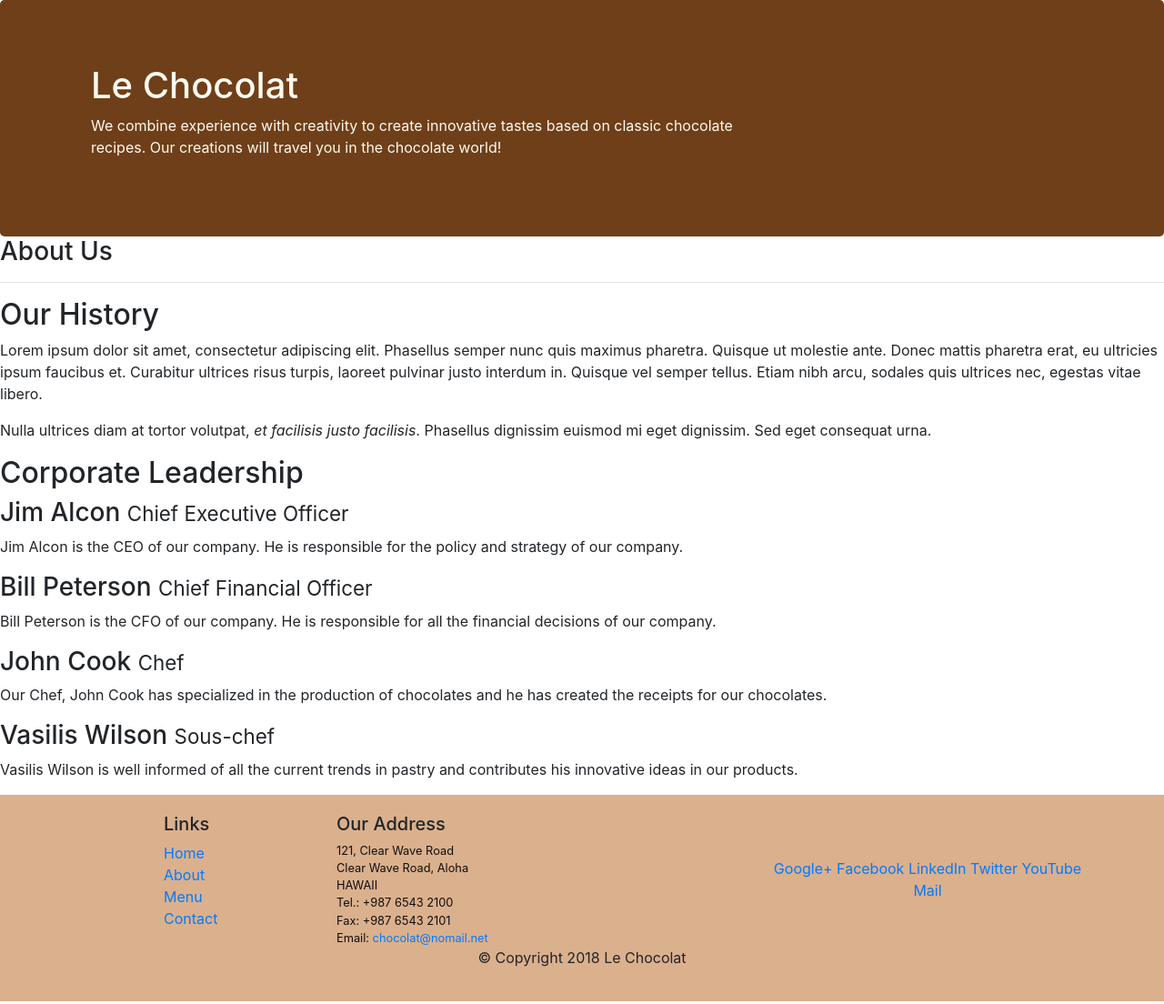
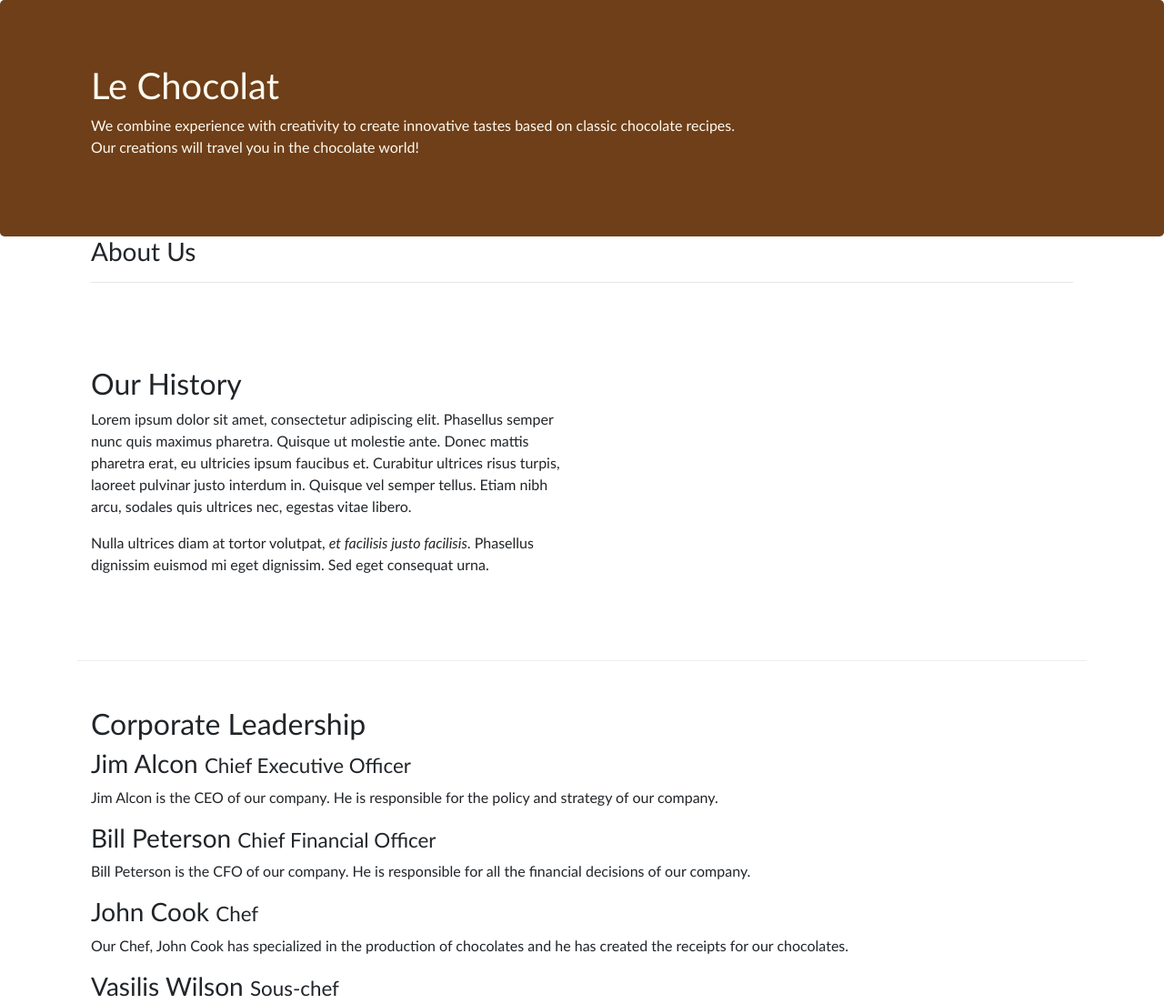
Before and after one commit to CeSeWo-LT/leChocolat, a website: page aboutus.html in a window 1280 px wide. Shown: the top 1104 px of the page at 91% size. Drawn offline with nearby package versions, Linux system fonts and the light colour scheme.

Commit message:
Bootstrap Assignment 1 Task 2

```diff
--- a/aboutus.html
+++ b/aboutus.html
@@ -27,27 +27,28 @@
         </div>
     </header>
 
-    <div>
-        <div>
-            <div>
+    <div class="container">
+        <div class="row-header align-items-center">
+            <div class="col-12">
                <h3>About Us</h3>
                <hr>
             </div>
         </div>
 
-        <div>
-            <div>
+        <div class="row row-content align-items-center">
+            <div class="col-12 col-sm-6">
                 <h2>Our History</h2>
                 <p>Lorem ipsum dolor sit amet, consectetur adipiscing elit. Phasellus semper nunc quis maximus pharetra. Quisque ut molestie ante. Donec mattis pharetra erat, eu ultricies ipsum faucibus et. Curabitur ultrices risus turpis, laoreet pulvinar justo interdum in. Quisque vel semper tellus. Etiam nibh arcu, sodales quis ultrices nec, egestas vitae libero. </p>
                 <p>Nulla ultrices diam at tortor volutpat, <em>et facilisis justo facilisis</em>. Phasellus dignissim euismod mi eget dignissim. Sed eget consequat urna. </p>
+
             </div>
             <div>
             </div>
         </div>
 
 
-        <div>
-            <div>
+        <div class="row row-content align-items-center">
+            <div class="col-12">
                 <h2>Corporate Leadership</h2>
                 <h3>Jim Alcon <small>Chief Executive Officer </small></h3>
                 <p>Jim Alcon is the CEO of our company. He is responsible for the policy and strategy of our company. </p>
@@ -57,6 +58,7 @@
                 <p>Our Chef, John Cook has specialized in the production of chocolates and he has created the receipts for our chocolates. </p>
                 <h3>Vasilis Wilson  <small>Sous-chef </small></h3>
                 <p>Vasilis Wilson is well informed of all the current trends in pastry and contributes his innovative ideas in our products. </p>
+
             </div>
        </div>
 
--- a/css/styles.css
+++ b/css/styles.css
@@ -1,23 +1,27 @@
 .row-header{
     margin:0px auto;
     padding:0px;
+    font-family: 'Gill Sans', 'Gill Sans MT', Calibri, 'Trebuchet MS', sans-serif;
 }
 .row-content {
     margin:0px auto;
     padding: 50px 0px 50px 0px;
     border-bottom: 1px ridge;
     min-height:400px;
+    font-family: 'Gill Sans', 'Gill Sans MT', Calibri, 'Trebuchet MS', sans-serif;
 }
 .footer{
     background-color: #dbb08d;
     margin:0px auto;
     padding: 20px 0px 20px 0px;
+    font-family: 'Gill Sans', 'Gill Sans MT', Calibri, 'Trebuchet MS', sans-serif;
 }
 .jumbotron {
     padding:70px 30px 70px 30px;
     margin:0px auto;
     background: #6E3F19;
     color:floralwhite;
+    font-family: 'Calibri';
 }
 address{
     font-size:80%;
```
Also changed, not shown: index.html (+1 -1 lines).
